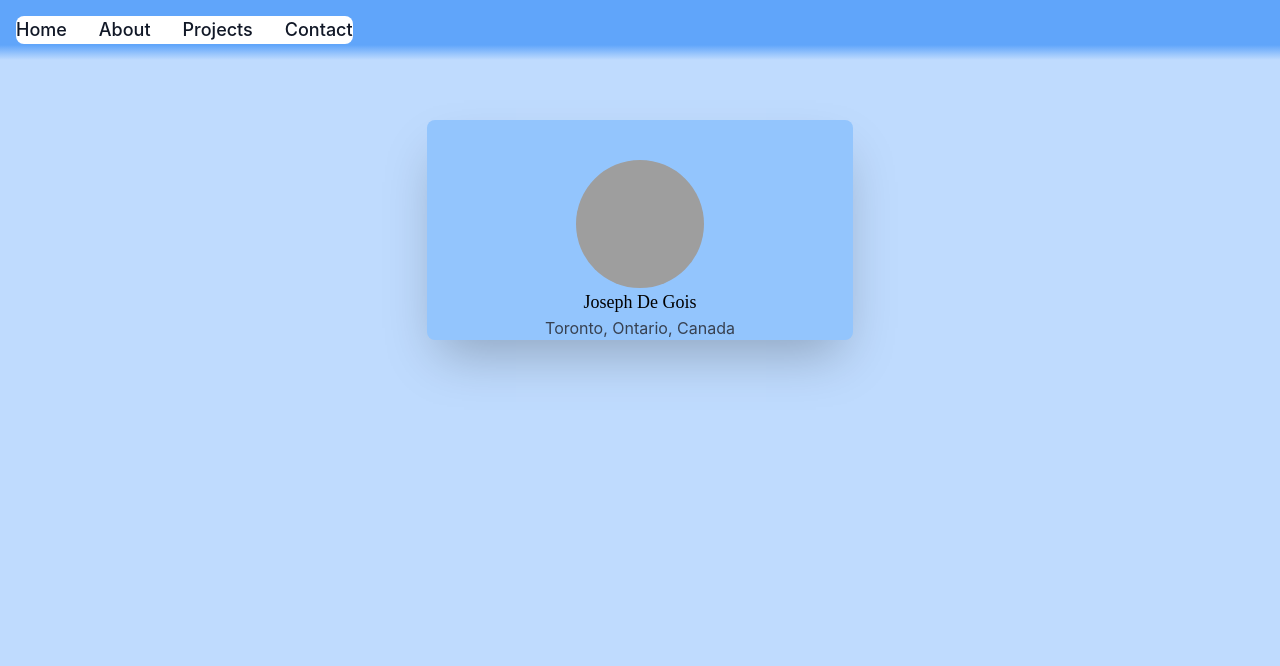
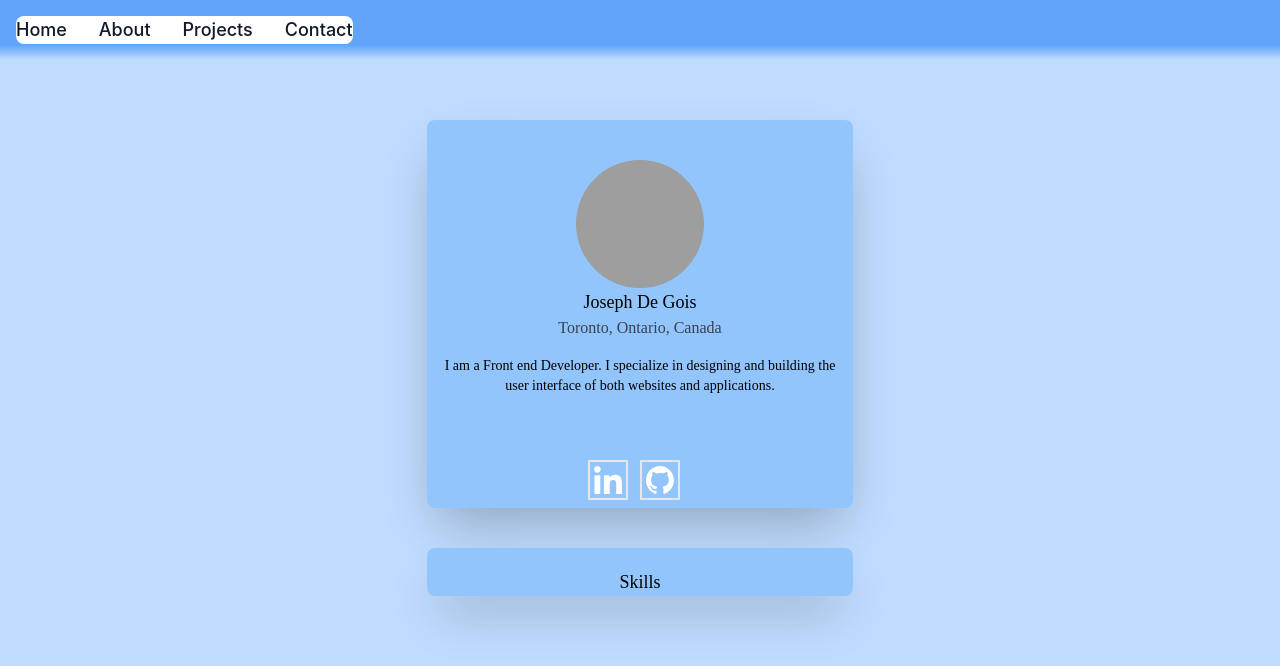
Before and after one commit to Josephsomethingelse12341/portfolio, a React (Create React App) app: page /about in a window 1280 px wide. Shown: the top 666 px of the page. Built offline with nearby package versions, Linux system fonts and the light colour scheme; grey boxes are pictures that could not be loaded.

Commit message:
updated about page, added social links.

```diff
--- a/src/components/About.js
+++ b/src/components/About.js
@@ -1,4 +1,6 @@
 import profPic from '../assets/img/header-img.png'
+import navIcon1 from '../assets/img/nav-icon1.svg'
+import navIcon2 from '../assets/img/nav-icon2.svg'
 
 export const About = () => {
     return (
@@ -10,7 +12,17 @@ export const About = () => {
                             <img src={profPic} alt="Profile pic" class="rounded-full w-32 h-32 "/>
                         </div>
                         <h1 class="text-lg text-bold font-[Bahnschrift]">Joseph De Gois</h1>
-                        <h2 class="text-md text-gray-700">Toronto, Ontario, Canada</h2>
+                        <h2 class="text-md text-gray-700 text-bold font-[Bahnschrift]">Toronto, Ontario, Canada</h2>
+                        <p class="font-[Bahnschrift] text-sm p-4">I am a Front end Developer. I specialize in designing and building the user interface of both websites and applications.</p>
+                        <div className="flex items-center justify-center pt-10 flex-cols-2  my-2">
+                            <a href="https://www.linkedin.com/in/joseph-de-gois-020651220/" target="_blank" rel="noreferrer"><img src={navIcon1} class="w-10 h-10 p-1 mr-3 border-2 "alt="" /></a>
+                            <a href="https://github.com/Josephsomethingelse12341" target="_blank" rel="noreferrer"><img src={navIcon2} class="w-10 h-10 p-1 mr-3 border-2"alt="" /></a>
+                        </div>
+                    </div>
+                </div>
+                <div class="flex items-center justify-center ">
+                    <div class="bg-blue-300 w-1/3 mt-10 rounded-lg shadow-2xl">
+                        <h1 class="pt-5 text-lg text-bold font-[Bahnschrift]">Skills</h1>
                     </div>
                 </div>
             </div>
--- a/src/components/Projects.js
+++ b/src/components/Projects.js
@@ -11,7 +11,7 @@ export const Projects = () => {
                     <img src={projImg1} alt="Project 1" class="w-full h-32 sm:h-48"/>
                     <div>
                         <span class="font-bold">Quizhoot</span>
-                        <span class="block text-sm text-gray-500">This project was my final capstone project in college. It's an app that contains quizzes and forums which provides a community based learning environment. My contribution was mostly on the forum aspect in terms of front end and backend, also helped out with the general frontend.</span>
+                        <span class="block text-sm text-gray-500 px-2">This project was my final capstone project in college. It's an app that contains quizzes and forums which provides a community based learning environment. My contribution was mostly on the forum aspect in terms of front end and backend, also helped out with the general frontend.</span>
                         <a href="https://quiz-hoot-erzsb9h1b-jrdc12.vercel.app/" target="_blank" rel="noreferrer" class="hover:text-gray-500">Deployment Link</a>
                     </div>
             </div>
@@ -22,7 +22,7 @@ export const Projects = () => {
                 <img src={projImg2} alt="Project 2" class="w-full h-32 sm:h-48"/>
                 <div>
                     <span class="font-bold">Weather App</span>
-                    <span class="block text-sm text-gray-500">This app shows the usage of a weather api, allowing the user to input a city of their choice and recieving the weather conditions of that city.</span>
+                    <span class="block text-sm text-gray-500 px-2">This app shows the usage of a weather api, allowing the user to input a city of their choice and recieving the weather conditions of that city.</span>
                     <a href="https://github.com/Josephsomethingelse12341/101317769_comp3123_labtest2" target="_blank" rel="noreferrer" class="hover:text-gray-500">Github Link</a>
                 </div>
             </div>
@@ -30,7 +30,7 @@ export const Projects = () => {
                 <img src={projImg3} alt="Project 3" class="w-full h-32 sm:h-48"/>
                 <div>
                     <span class="font-bold">Simple Crud System</span>
-                    <span class="block text-sm text-gray-500">For this assignment, I had to make a crud system, allowing users to login and signup. Letting them create, delete, update employees. Requires a bit of knowledge of apollo to run this project, deployment in the github link.</span>
+                    <span class="block text-sm text-gray-500 px-2">For this assignment, I had to make a crud system, allowing users to login and signup. Letting them create, delete, update employees. Requires a bit of knowledge of apollo to run this project, deployment in the github link.</span>
                     <a href="https://github.com/Josephsomethingelse12341/101317769_COMP3133_Assignment1" target="_blank" rel="noreferrer" class="hover:text-gray-500">Github Link</a>
                 </div>
             </div>
```
